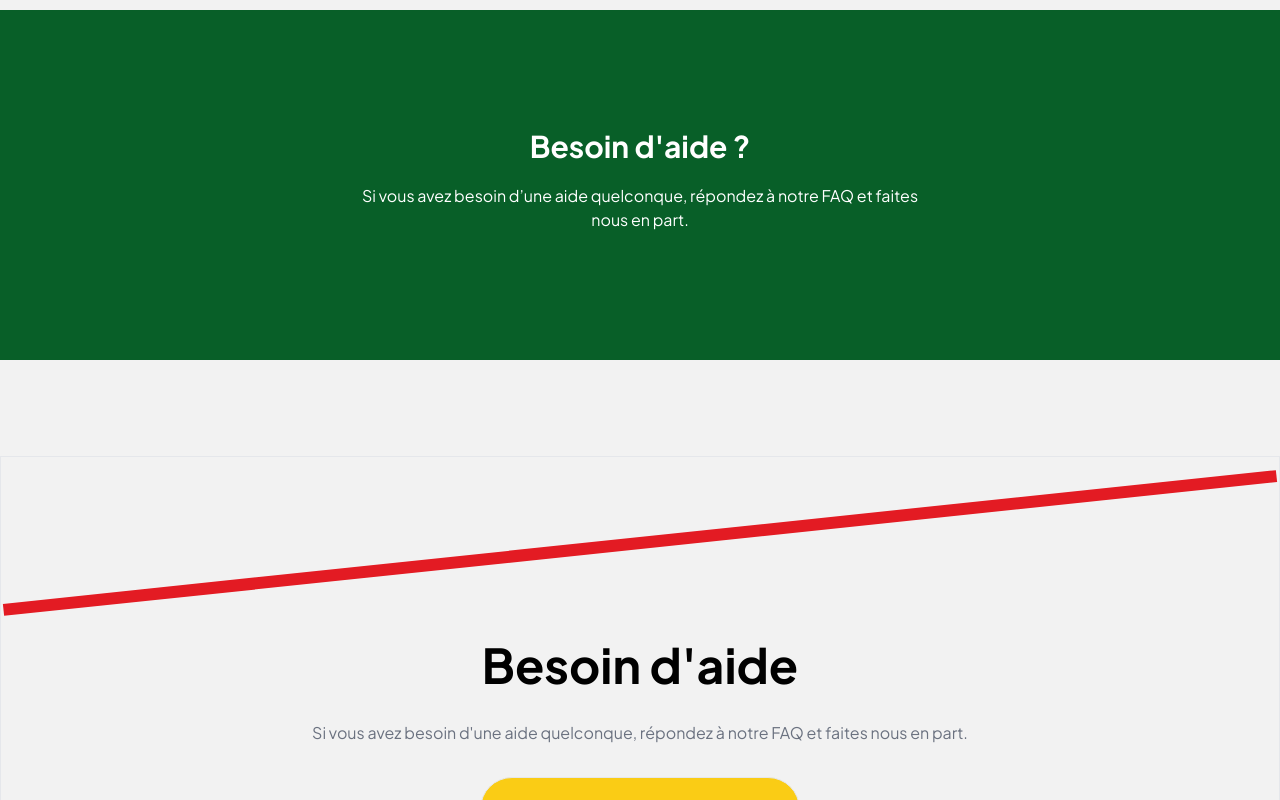
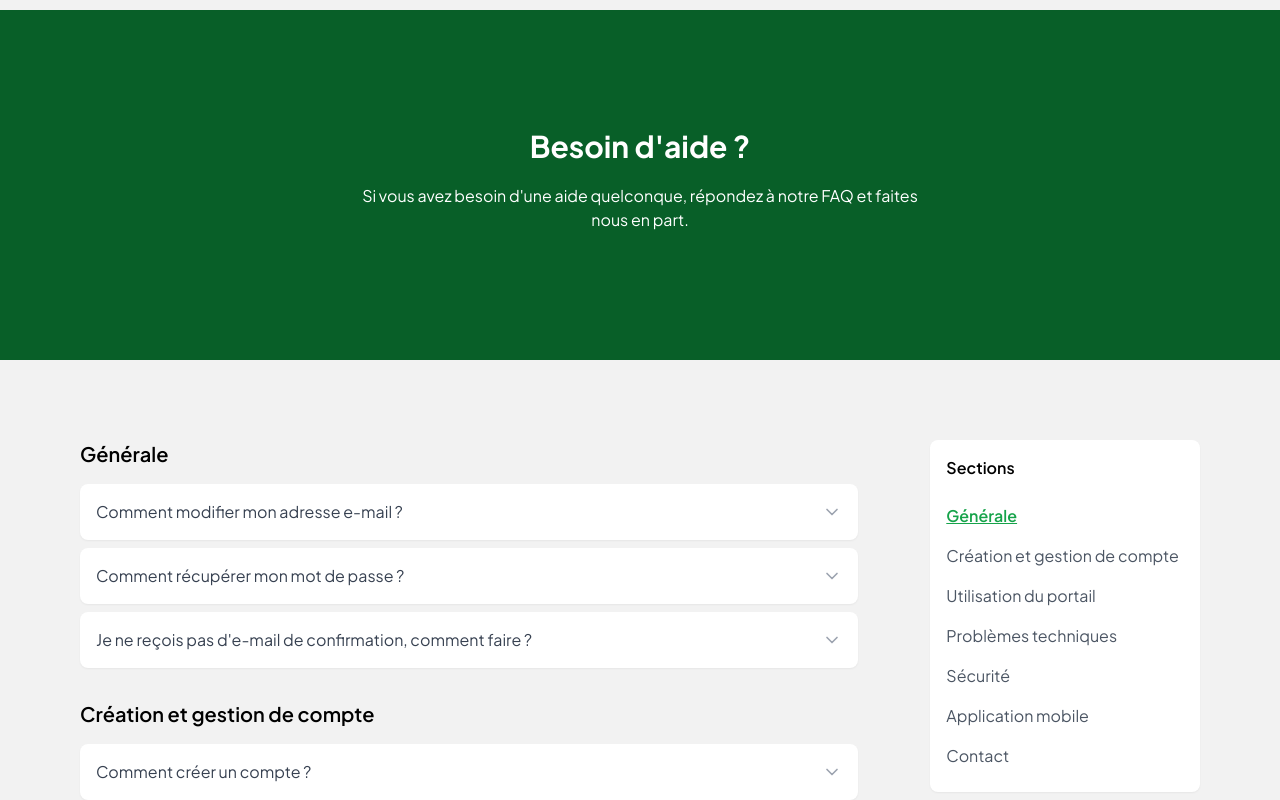
Before and after one commit to Black221/samakaayit-front, a React (Vite) app: page /aide in a window 1280 px wide. Shown: the top 800 px of the page. Built offline with nearby package versions, Linux system fonts and the light colour scheme.

Commit message:
fully implement help page with wonderfully and responsively with switching category eye-track

```diff
--- a/package.json
+++ b/package.json
@@ -13,6 +13,7 @@
     "apexcharts": "^3.49.0",
     "axios": "^1.6.8",
     "framer-motion": "^11.1.9",
+    "lucide-react": "^0.436.0",
     "moment": "^2.30.1",
     "popmotion": "^11.0.5",
     "react": "^18.2.0",
--- /dev/null
+++ b/src/data/dummyaide.ts
@@ -0,0 +1,64 @@
+type FAQCategory = {
+    title: string;
+    questions: string[];
+  };
+
+  const faqCategories: FAQCategory[] = [
+    {
+      title: "Générale",
+      questions: [
+        "Comment modifier mon adresse e-mail ?",
+        "Comment récupérer mon mot de passe ?",
+        "Je ne reçois pas d'e-mail de confirmation, comment faire ?"
+      ]
+    },
+    {
+      title: "Création et gestion de compte",
+      questions: [
+        "Comment créer un compte ?",
+        "Comment réinitialiser mon mot de passe ?",
+        "Pourquoi mon compte a été bloqué ?",
+        "Comment modifier mes informations personnelles ?"
+      ]
+    },
+    {
+      title: "Utilisation du portail",
+      questions: [
+        "Comment effectuer une demande de service ?",
+        "Comment suivre l'avancement d'une demande ?",
+        "Comment télécharger les pièces à fournir ?",
+        "Comment payer les frais de dossiers d'une demande ?",
+        "Comment prendre rendez-vous ?"
+      ]
+    },
+    {
+      title: "Problèmes techniques",
+      questions: [
+        "Que faire si je rencontre un problème technique ?",
+        "Mon navigateur n'est pas compatible, que faire ?"
+      ]
+    },
+    {
+      title: "Sécurité",
+      questions: [
+        "Je reçois une alerte connexion, que faire ?",
+        "Comment consulter son historique de connexion ?",
+        "Comment bloquer les comptes que je n'utilise pas ?"
+      ]
+    },
+    {
+      title: "Application mobile",
+      questions: [
+        "Comment télécharger l'application mobile ?",
+        "Comment marche l'application mobile ?"
+      ]
+    },
+    {
+      title: "Contact",
+      questions: [
+        "Comment nous contacter ?"
+      ]
+    }
+  ];
+
+export default faqCategories
--- a/src/home/pages/Aide.tsx
+++ b/src/home/pages/Aide.tsx
@@ -1,12 +1,107 @@
+import { useState, useEffect, useRef } from "react";
+import { ChevronDown } from "lucide-react";
+import faqCategories from "../../data/dummyaide";
+
+type FAQSectionProps = {
+  title: string;
+  questions: string[];
+};
+
+const FAQSection = ({ title, questions }: FAQSectionProps) => {
+  return (
+    <div className="mb-8">
+      <h2 className="mb-4 text-xl font-semibold">{title}</h2>
+      {questions.map((question, index) => (
+        <div
+          key={index}
+          className="flex items-center justify-between p-4 mb-2 bg-white rounded-lg shadow-sm cursor-pointer hover:bg-gray-50"
+        >
+          <span className="text-gray-700">{question}</span>
+          <ChevronDown size={20} className="text-gray-400" />
+        </div>
+      ))}
+    </div>
+  );
+};
 
 function Aide() {
+  const [activeSection, setActiveSection] = useState<string>("Générale");
+  const sectionRefs = useRef<{ [key: string]: HTMLElement | null }>({});
+
+  useEffect(() => {
+    faqCategories.forEach((category) => {
+      sectionRefs.current[category.title] = document.getElementById(
+        category.title
+      );
+    });
+  }, []);
+
+  useEffect(() => {
+    const handleScroll = () => {
+      let currentSection = "Générale";
+      faqCategories.forEach((category) => {
+        const section = sectionRefs.current[category.title];
+        if (section && section.getBoundingClientRect().top < 50) {
+          currentSection = category.title;
+        }
+      });
+      setActiveSection(currentSection);
+    };
+
+    window.addEventListener("scroll", handleScroll);
+    return () => {
+      window.removeEventListener("scroll", handleScroll);
+    };
+  }, []);
+
+  const scrollToSection = (title: string) => {
+    const section = sectionRefs.current[title];
+    if (section) {
+      section.scrollIntoView({ behavior: "smooth", block: "start" });
+      setActiveSection(title);
+    }
+  };
+
   return (
     <>
-      <section className="text-white h-auto bg-[#085F28] py-20 lg:py-32 mb-24 flex items-center flex-col gap-5">
-        <h1 className="text-3xl font-bold ">Besoin d'aide ?</h1>
-        <p className="text-center  md:w-[37rem] text-pretty">
-          Si vous avez besoin d’une aide quelconque, répondez à notre FAQ et faites nous en part.
+      <section className="text-white bg-[#085F28] py-20 lg:py-32 mb-12 flex items-center flex-col gap-5">
+        <h1 className="text-3xl font-bold">Besoin d'aide ?</h1>
+        <p className="text-center md:w-[37rem] text-pretty">
+          Si vous avez besoin d'une aide quelconque, répondez à notre FAQ et
+          faites nous en part.
         </p>
+      </section>
+      <section className="max-w-6xl px-4 py-8 mx-auto">
+        <div className="flex flex-col-reverse gap-10 lg:flex-row ">
+          <div className="lg:w-3/4 lg:pr-8">
+            {faqCategories.map((category) => (
+              <div key={category.title} id={category.title}>
+                <FAQSection
+                  title={category.title}
+                  questions={category.questions}
+                />
+              </div>
+            ))}
+          </div>
+          <div className="mt-8 lg:w-1/4 lg:mt-0">
+            <div className="sticky p-4 bg-white rounded-lg shadow-sm top-4">
+              <h3 className="mb-4 font-semibold">Sections</h3>
+              {faqCategories.map((category) => (
+                <button
+                  key={category.title}
+                  className={`block w-full text-left py-2 ${
+                    activeSection === category.title
+                      ? "text-green-600 font-semibold underline"
+                      : "text-gray-600 hover:text-green-600"
+                  }`}
+                  onClick={() => scrollToSection(category.title)}
+                >
+                  {category.title}
+                </button>
+              ))}
+            </div>
+          </div>
+        </div>
       </section>
     </>
   );
```
Also changed, not shown: 1 other file (tests, documents, lock files or other folders).
